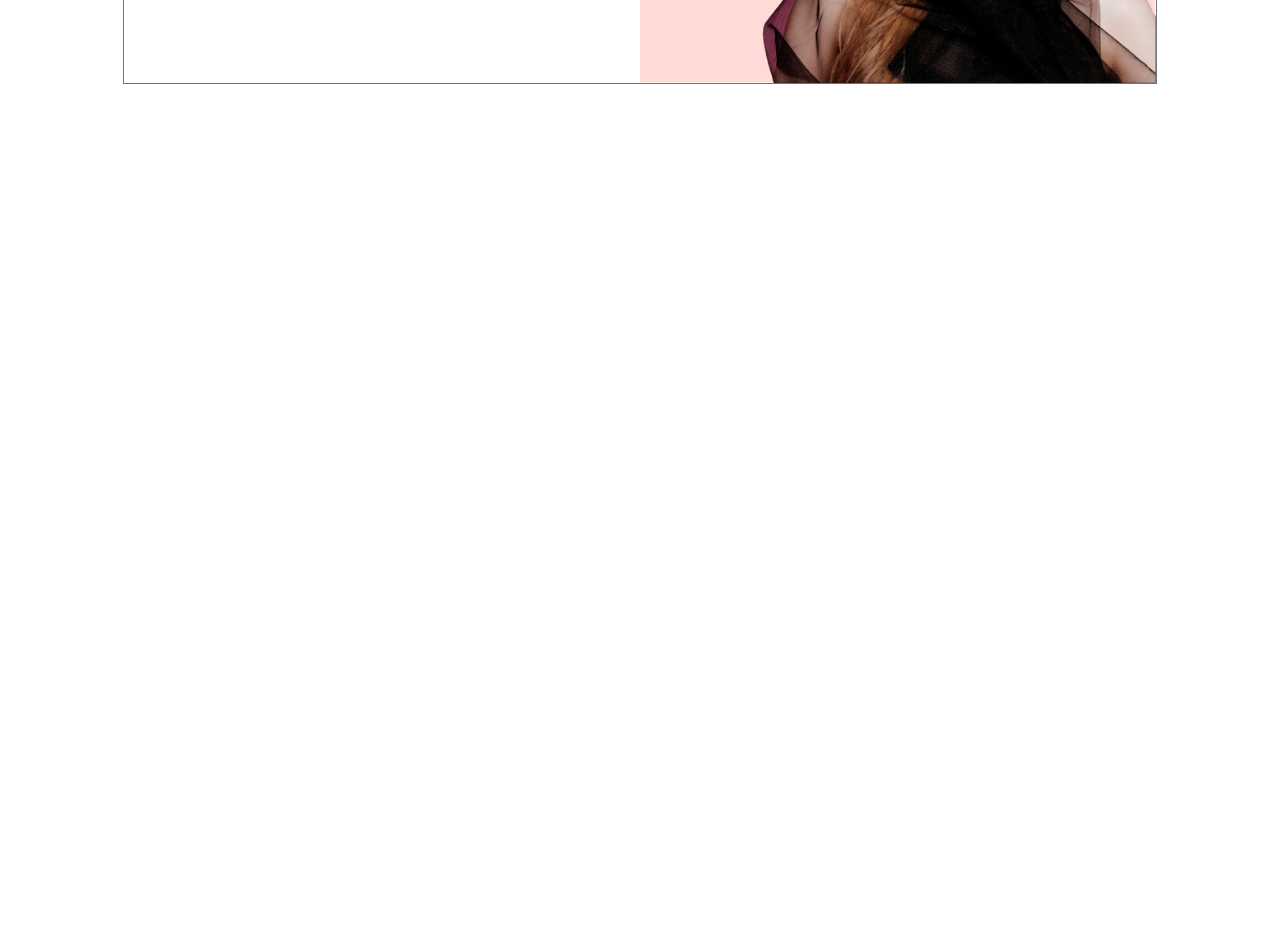
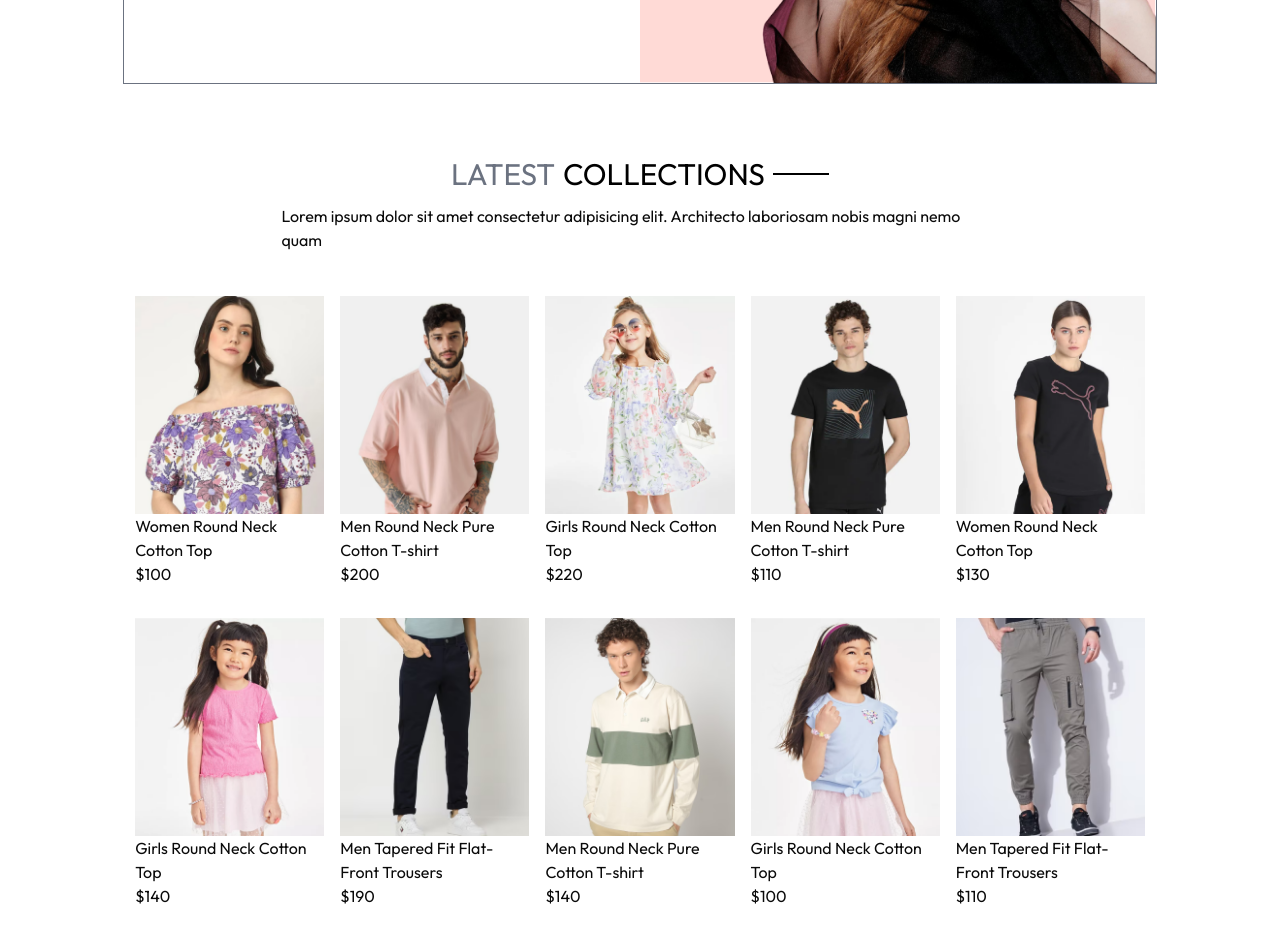
Before and after one commit to MahanandaMayekar/FullStack-Ecommerce-app, a React (Vite) app: page / in a window 1280 px wide. Shown: the part 420-1362 px from the top of the page. Before the commit the page ends 800 px from the top, so only its background shows below. Built offline with nearby package versions, Linux system fonts and the light colour scheme; a web font is replaced by a local one.

Commit message:
added latest collection component

```diff
--- /dev/null
+++ b/src/components/LatestCollection.jsx
@@ -0,0 +1,41 @@
+import { useAssets } from '@/hooks/assets/useAssets'
+import React from 'react'
+import Title from './Title';
+import { useState ,useEffect} from 'react';
+import LatestProductItem from './LatestProductItem';
+
+
+
+const LatestCollection = () => {
+  const { products } = useAssets()
+  const [latestProducts, setLatestProducts] = useState([])
+
+  useEffect(() => {
+     setLatestProducts(products.slice(0,10))
+   },[])
+
+  return (
+    <div className="m-5 my-10">
+      <div className="py-8">
+              <Title text1={"LATEST"} text2={"COLLECTIONS"} />
+              <p className='w-3/4 m-auto p-3 text-sm  md:text-base text-wrap px-5'>Lorem ipsum dolor sit amet consectetur adipisicing elit. Architecto laboriosam nobis magni nemo quam</p>
+      </div>
+      <div className='grid grid-cols-2 sm:grid-cols-3 md:grid-cols-4 lg:grid-cols-5 gap-4 gap-y-8'>
+        {
+  latestProducts.map((item) => (
+    <LatestProductItem
+      key={item._id} // Add a unique key here
+      productId={item._id}
+      image={item.image}
+      name={item.name}
+      price={item.price}
+    />
+  ))
+}
+
+      </div>
+    </div>
+  );
+}
+
+export default LatestCollection
--- /dev/null
+++ b/src/components/LatestProductItem.jsx
@@ -0,0 +1,29 @@
+import { useShopContext } from '@/hooks/context/useShopContext'
+import React from 'react'
+import { Link } from 'react-router-dom';
+
+
+const LatestProductItem = ({ productId, image, name, price }) => {
+    const { currency, delivery_fee } = useShopContext();
+    return (
+      <Link to={`product/${productId}`}>
+        <div className="overflow-hidden">
+          <img
+            src={image[0]}
+            alt=""
+            className="transition-all duration-300 ease-in-out transform hover:scale-105 hover:opacity-90"
+          />
+        </div>
+        <p>{name}</p>
+        <p>
+          {currency}
+          {price}
+        </p>
+      </Link>
+    );
+
+
+
+}
+
+export default LatestProductItem
--- /dev/null
+++ b/src/components/Title.jsx
@@ -0,0 +1,13 @@
+import React from 'react'
+
+const Title = ({text1,text2}) => {
+  return (
+    <div className="flex gap-2 items-center justify-center">
+      <p className="text-gray-500 sm:text-2xl md:text-3xl">{text1}</p>
+      <span className="text-black sm:text-2xl md:text-3xl">{text2}</span>
+      <p className="w-8 md:w-14 h-[2px] bg-black"></p>
+    </div>
+  );
+}
+
+export default Title
--- a/src/hooks/assets/useAssets.js
+++ b/src/hooks/assets/useAssets.js
@@ -1,8 +1,9 @@
 
-import { assets } from './../../assets/assets';
+import { assets, products } from './../../assets/assets';
+
 
 export const useAssets = () => {
 
-    return {assets}
+    return {assets,products}
 
 }
--- /dev/null
+++ b/src/hooks/context/useShopContext.js
@@ -0,0 +1,6 @@
+import ShopContext from '@/context/ShopContext'
+import { useContext } from 'react'
+
+export const useShopContext = () => {
+    return useContext(ShopContext)
+}
--- a/src/pages/Home.jsx
+++ b/src/pages/Home.jsx
@@ -1,10 +1,11 @@
 import Hero from '@/components/Hero'
+import LatestCollection from '@/components/LatestCollection'
 import React from 'react'
-
 const Home = () => {
   return (
     <div>
-      <Hero/>
+      <Hero />
+      <LatestCollection/>
 
     </div>
   )
```
